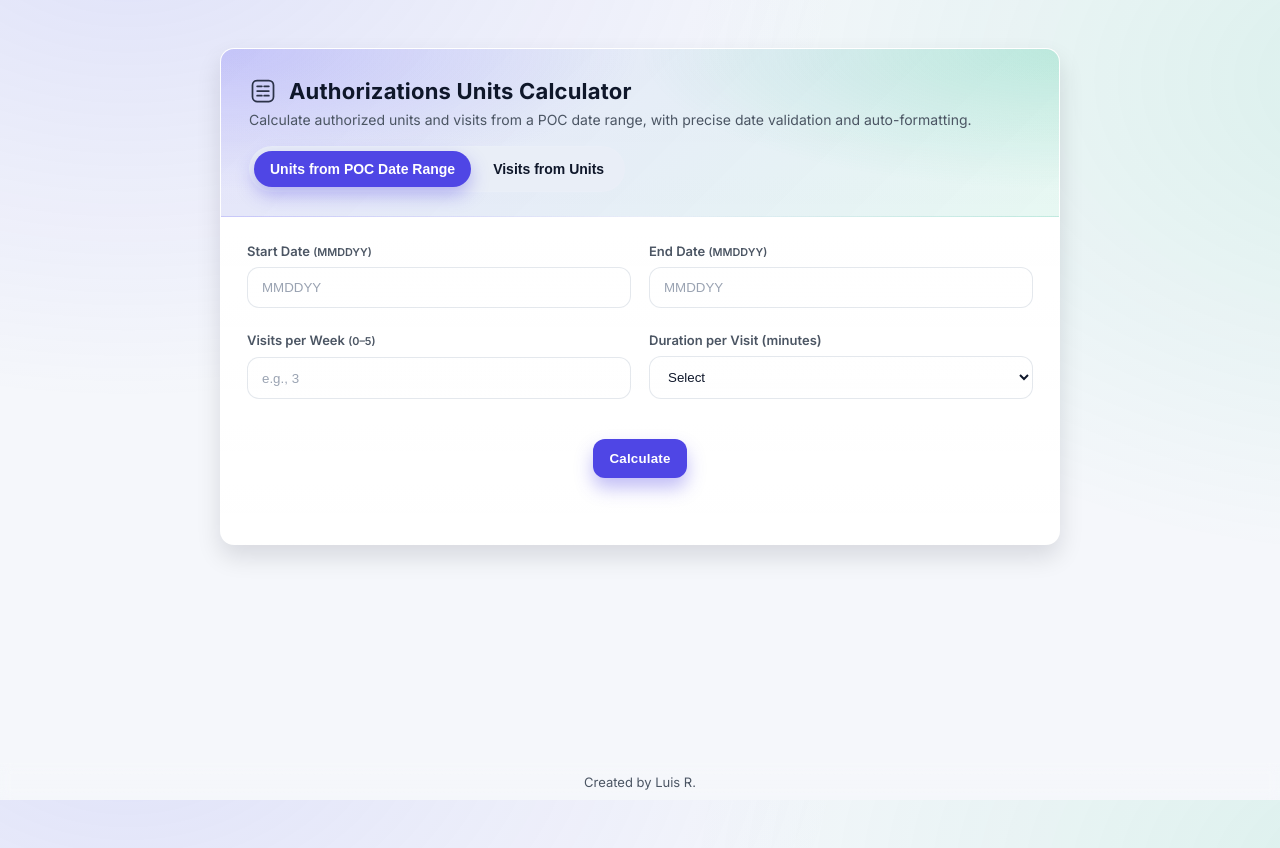
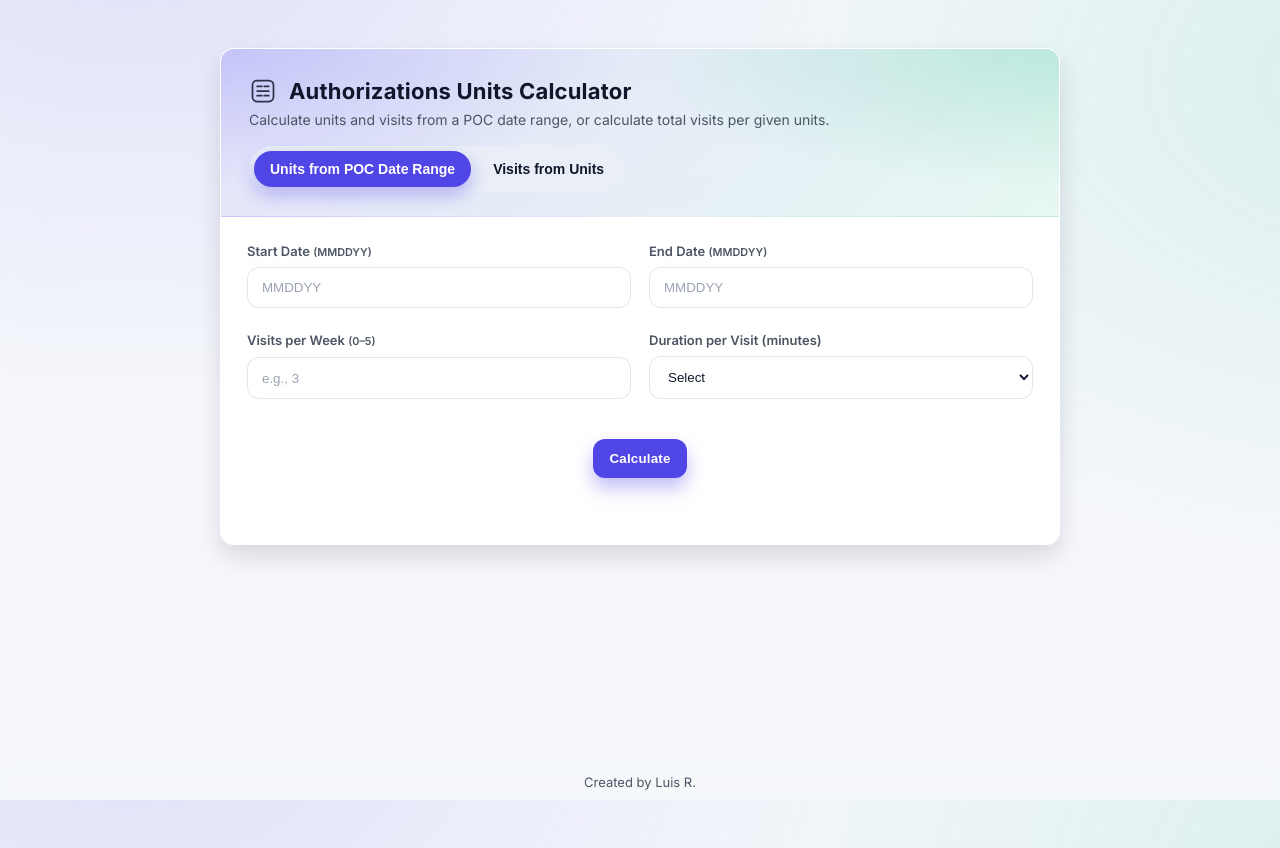
Before and after one commit to robles1999/Authorization-Units-Calculator, a plain HTML site: page index.html in a window 1280 px wide. Drawn offline with Linux system fonts and the light colour scheme.

Commit message:
Update index.html
Updated sub-heading.

```diff
--- a/index.html
+++ b/index.html
@@ -195,7 +195,7 @@
 </svg>
           Authorizations Units Calculator
         </div>
-<div class="app-sub">Calculate authorized units and visits from a POC date range, with precise date validation and auto-formatting.</div>
+<div class="app-sub">Calculate units and visits from a POC date range, or calculate total visits per given units.</div>
 <div aria-label="Mode" class="segmented" role="tablist">
 <button aria-selected="true" class="active" id="tab-poc" onclick="switchMode('poc')" role="tab">Units from POC Date Range</button>
 <button aria-selected="false" id="tab-units" onclick="switchMode('units')" role="tab">Visits from Units</button>
```
